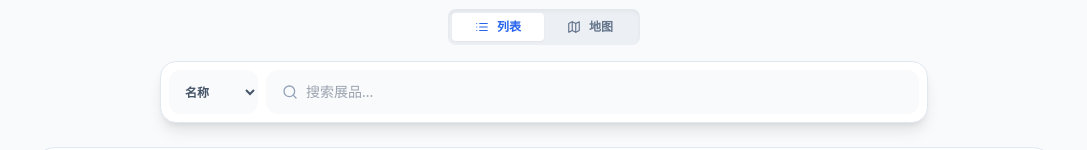
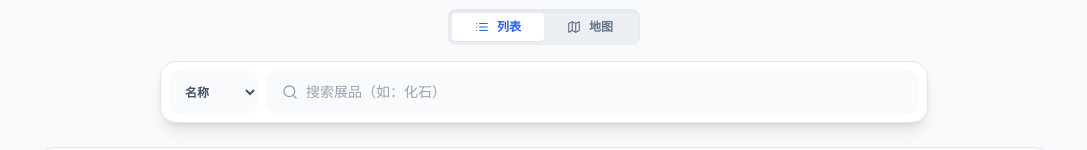
Before and after one commit to yuyue1015/twopointmuseum-db, a Next.js app: page / in a window 1280 px wide. Shown: the part 252-402 px from the top of the page, without its empty margins (96-1183 px from the left). Built offline with nearby package versions, Linux system fonts and the light colour scheme.

Commit message:
Update page.tsx

```diff
--- a/app/page.tsx
+++ b/app/page.tsx
@@ -261,11 +261,11 @@ export default function MuseumSearchApp() {
                 <div className="relative flex-1">
                   <Search className="absolute left-4 top-3 md:top-3.5 text-slate-400 w-4 h-4" />
                   <input
-                    className="w-full pl-10 pr-4 py-2 md:py-3 rounded-xl bg-slate-50 text-sm font-medium focus:bg-blue-50/50 focus:ring-2 focus:ring-blue-500 transition-all outline-none"
-                    placeholder="搜索展品..."
-                    value={query}
-                    onChange={(e) => setQuery(e.target.value)}
-                  />
+                  className="w-full pl-10 pr-4 py-2 md:py-3 rounded-xl bg-slate-50 text-base md:text-sm font-medium focus:bg-blue-50/50 focus:ring-2 focus:ring-blue-500 transition-all outline-none"
+                   placeholder="搜索展品（如：化石）"
+                   value={query}
+                   onChange={(e) => setQuery(e.target.value)}
+                 />
                 </div>
               </div>
             </div>
```
